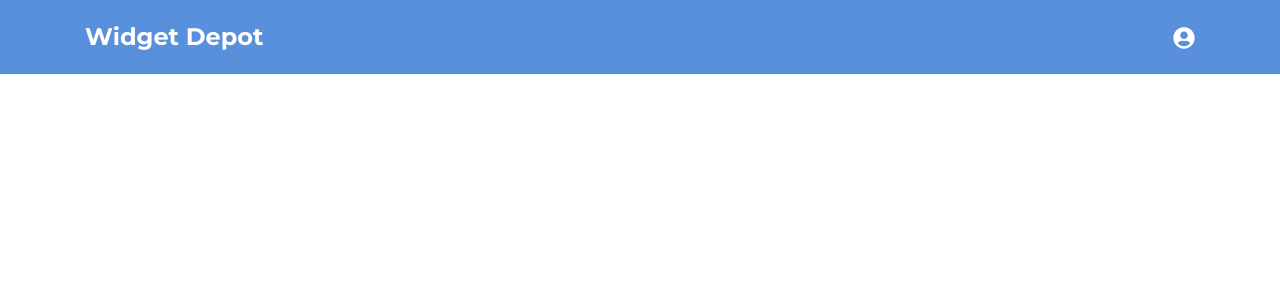
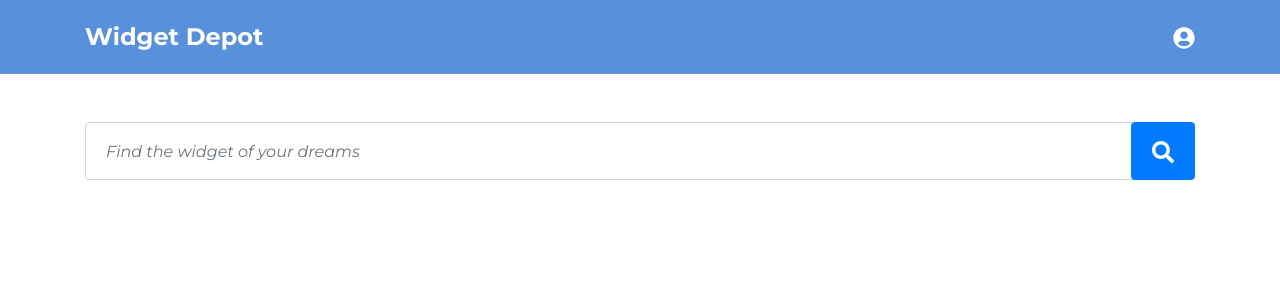
Before and after one commit to gtwebsite/peach-test, a React (Create React App) app: page / in a window 1280 px wide. Shown: the top 300 px of the page. Built offline with nearby package versions, Linux system fonts and the light colour scheme.

Commit message:
added search form

```diff
--- a/package.json
+++ b/package.json
@@ -7,6 +7,7 @@
     "@testing-library/react": "^11.1.0",
     "@testing-library/user-event": "^12.1.10",
     "bootstrap": "^4.5.3",
+    "classnames": "^2.2.6",
     "node-sass": "^4.14.1",
     "react": "^17.0.1",
     "react-bootstrap": "^1.4.0",
--- a/src/App.js
+++ b/src/App.js
@@ -1,11 +1,20 @@
 import React from 'react';
+import {
+  Container
+} from 'react-bootstrap';
 
 import Header from './components/header';
+import Search from './components/products/search';
 
 const App = () => {
   return (
     <>
       <Header />
+      <main>
+        <Container>
+          <Search className="mb-3" />
+        </Container>
+      </main>
     </>
   );
 }
--- a/src/components/products/search.js
+++ b/src/components/products/search.js
@@ -0,0 +1,23 @@
+import React from 'react';
+import classnames from 'classnames';
+import {
+  Form,
+  Button
+} from 'react-bootstrap';
+import {
+  FaSearch
+} from 'react-icons/fa';
+
+const Search = (props) => {
+  return (
+    <Form className={ classnames(`product-search`, props.className)}>
+      <Form.Label className="sr-only" htmlFor="product-search">Find widget</Form.Label>
+      <Form.Control type="search" placeholder="Find the widget of your dreams" id="product-search" />
+      <Button type="submit">
+        <FaSearch size={22} />
+      </Button>
+    </Form>
+  );
+}
+
+export default Search;
--- /dev/null
+++ b/src/styles/_layout.scss
@@ -0,0 +1,4 @@
+main {
+  padding-top: 3rem;
+  padding-bottom: 3rem;
+}
--- /dev/null
+++ b/src/styles/_product.scss
@@ -0,0 +1,13 @@
+.product-search {
+  position: relative;
+
+  input {
+    font-style: italic;
+  }
+
+  button {
+    top: 0;
+    right: 0;
+    position: absolute;
+  }
+}
--- a/src/styles/_variables.scss
+++ b/src/styles/_variables.scss
@@ -0,0 +1,4 @@
+
+// Forms
+$input-btn-padding-y:         1rem;
+$input-btn-padding-x:         1.25rem;
--- a/src/styles/main.scss
+++ b/src/styles/main.scss
@@ -13,4 +13,6 @@
 @import "~bootstrap/scss/card";
 @import "~bootstrap/scss/utilities";
 
+@import "layout";
 @import "header";
+@import "product";
```
Also changed, not shown: 1 other file (tests, documents, lock files or other folders).
